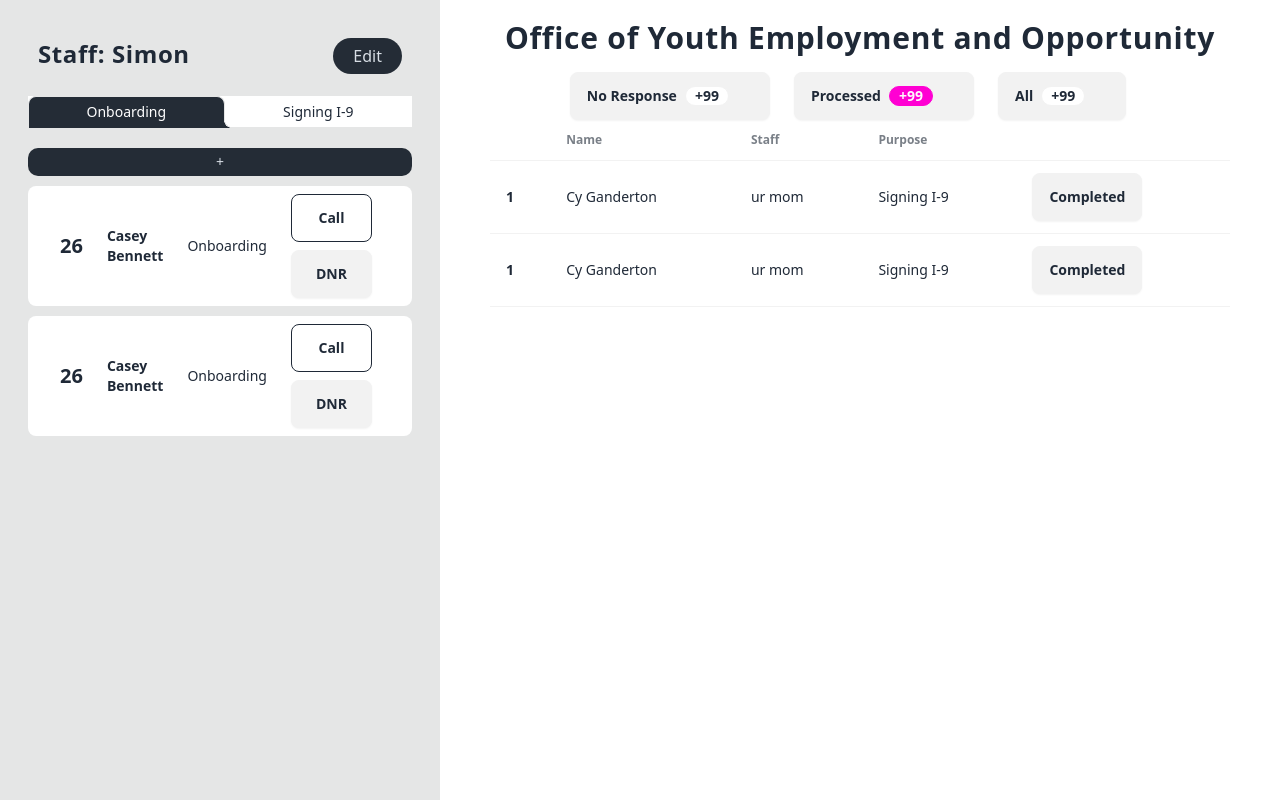
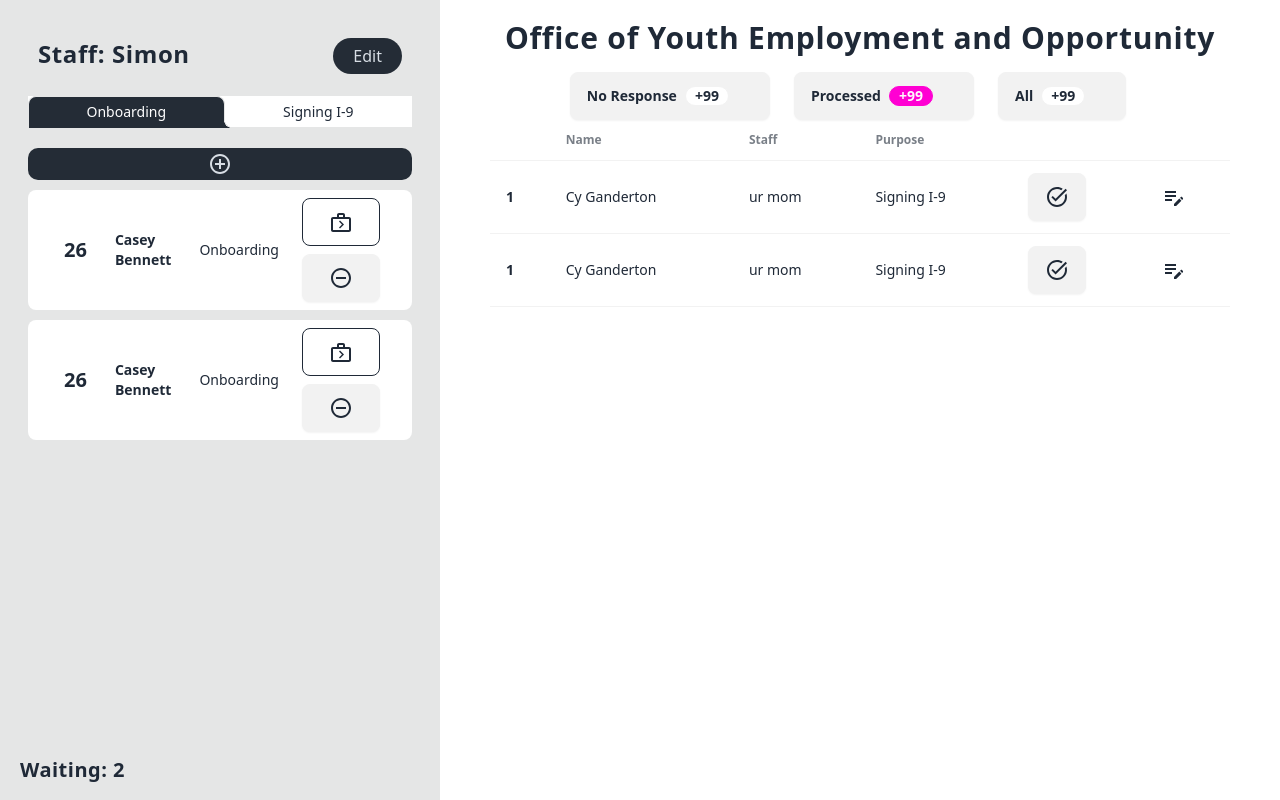
Before and after one commit to Sizhon/W8TING, a React (Vite) app in the folder client/: page / in a window 1280 px wide. Built offline with nearby package versions, Linux system fonts and the light colour scheme.

Commit message:
add icons and waiting count

```diff
--- a/client/src/components/ProcessingTable.tsx
+++ b/client/src/components/ProcessingTable.tsx
@@ -11,6 +11,7 @@ export default function ProcessingTable() {
             <th>Staff</th>
             <th>Purpose</th>
             <th></th>
+            <th></th>
           </tr>
         </thead>
         <ProcessingYouth />
--- a/client/src/components/ProcessingYouth.tsx
+++ b/client/src/components/ProcessingYouth.tsx
@@ -1,3 +1,6 @@
+import EditNoteOutlinedIcon from "@mui/icons-material/EditNoteOutlined";
+import TaskAltOutlinedIcon from "@mui/icons-material/TaskAltOutlined";
+
 export default function ProcessingYouth() {
   return (
     <tbody>
@@ -7,7 +10,14 @@ export default function ProcessingYouth() {
         <td>ur mom</td>
         <td>Signing I-9</td>
         <td>
-          <button className="btn">Completed</button>
+          <button className="btn">
+            <TaskAltOutlinedIcon />
+          </button>
+        </td>
+        <td>
+          <button>
+            <EditNoteOutlinedIcon />
+          </button>
         </td>
       </tr>
     </tbody>
--- a/client/src/components/WaitingLine.tsx
+++ b/client/src/components/WaitingLine.tsx
@@ -1,3 +1,5 @@
+import AddCircleOutlineOutlinedIcon from "@mui/icons-material/AddCircleOutlineOutlined";
+
 import CurrentStaff from "./CurrentStaff";
 import FilterTab from "./FilterTab";
 import WaitingYouth from "./WaitingYouth";
@@ -8,7 +10,9 @@ export default function WaitingLine() {
       <ul className="menu side-box">
         <CurrentStaff />
         <FilterTab />
-        <button className="btn-active btn-neutral plus-button">+</button>
+        <button className="btn-active btn-neutral plus-button">
+          <AddCircleOutlineOutlinedIcon />
+        </button>
         <li>
           <WaitingYouth />
         </li>
@@ -16,6 +20,9 @@ export default function WaitingLine() {
           <WaitingYouth />
         </li>
       </ul>
+      <p className="text-xl font-bold mb-4 tracking-wide waiting-count">
+        Waiting: 2
+      </p>
     </div>
   );
 }
--- a/client/src/components/WaitingYouth.tsx
+++ b/client/src/components/WaitingYouth.tsx
@@ -1,3 +1,6 @@
+import RemoveCircleOutlineOutlinedIcon from "@mui/icons-material/RemoveCircleOutlineOutlined";
+import NextWeekOutlinedIcon from "@mui/icons-material/NextWeekOutlined";
+
 export default function WaitingYouth() {
   return (
     <div className="card bg-base-100 w-96 shadow-xs card-container">
@@ -5,8 +8,12 @@ export default function WaitingYouth() {
       <strong>Casey Bennett</strong>
       <p>Onboarding</p>
       <div className="card-actions justify-end card-btns">
-        <button className="btn btn-outline">Call</button>
-        <button className="btn">DNR</button>
+        <button className="btn btn-outline">
+          <NextWeekOutlinedIcon />
+        </button>
+        <button className="btn">
+          <RemoveCircleOutlineOutlinedIcon />
+        </button>
       </div>
     </div>
   );
--- a/client/src/index.css
+++ b/client/src/index.css
@@ -11,6 +11,9 @@
 
 .waiting-sidebar {
   padding: 20px;
+  display: flex;
+  flex-direction: column; /* Arrange children in a column */
+  height: 100vh; /* Make the sidebar take full height of the viewport */
 }
 
 .tabs {
@@ -59,17 +62,26 @@
 }
 
 .card-container * {
-  margin-left: 16px;
+  margin-left: 20px;
 }
 
 .card-btns {
   margin-right: 24px;
+  align-items: center;
 }
 
 .card-btns * {
   width: 100%;
+  margin-left: 5px;
+  margin-right: 5px;
 }
 
 .statuses * {
   margin-right: 24px;
 }
+
+.waiting-count {
+  position: absolute;
+  bottom: 0;
+  text-align: center;
+}
```
Also changed, not shown: package.json (added, +8 -0 lines), 2 other files (tests, documents, lock files or other folders).
